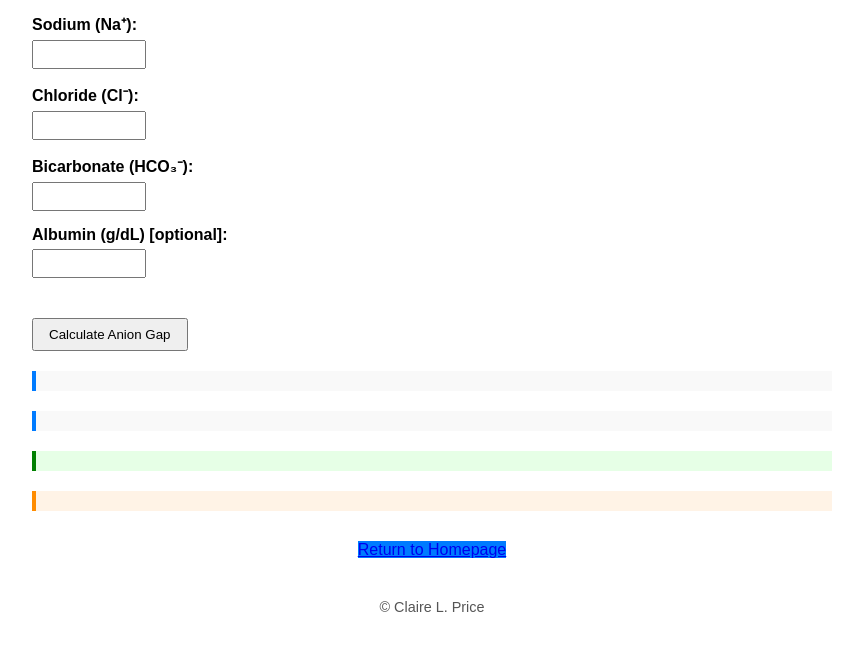
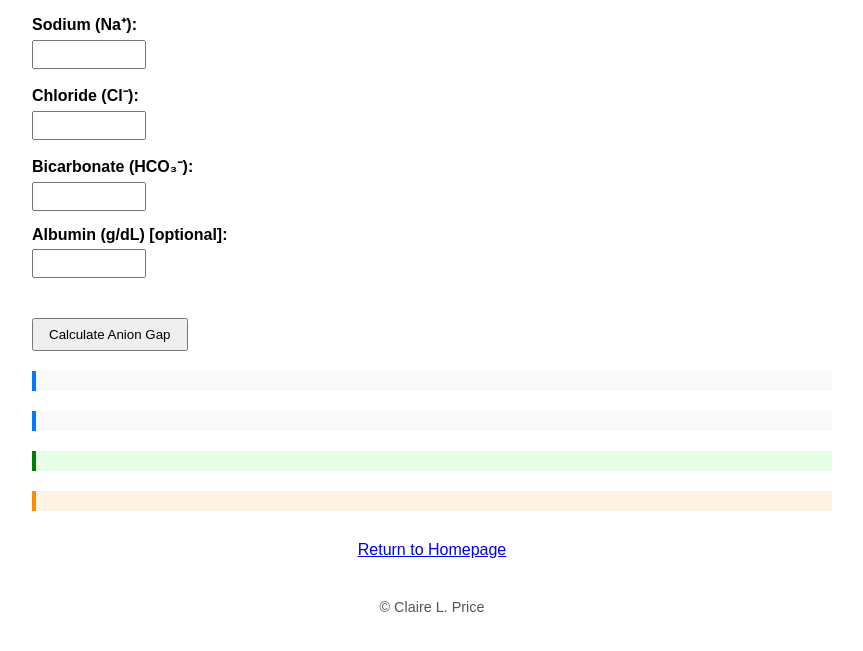
Before and after one commit to claireprice/anion-gap-calculator, a plain HTML site: page index.html in a window 1280 px wide. Shown: the part 139-790 px from the top of the page, without its empty margins (208-1071 px from the left). Drawn offline with Linux system fonts and the light colour scheme.

Commit message:
Update index.html
changed button

```diff
--- a/index.html
+++ b/index.html
@@ -95,8 +95,8 @@
       document.getElementById('relevance').innerHTML = `<strong>Clinical Relevance:</strong><br>An elevated AG can indicate metabolic acidosis due to causes such as lactic acidosis, ketoacidosis, or renal failure.`;
     }
   </script>
-  <div style="margin-top: 30px; text-align: center;">
-  <a href="https://claireprice.github.io/acid-base-tools-homepage/" class="button" style="background-color: #007BFF;">Return to Homepage</a>
+<div style="margin-top: 30px; text-align: center;">
+  <a href="https://claireprice.github.io/acid-base-tools-homepage/" class="button">Return to Homepage</a>
 </div>
   <footer style="text-align:center; margin-top:40px; font-size:0.9em; color:#555;">
   &copy; Claire L. Price
```
